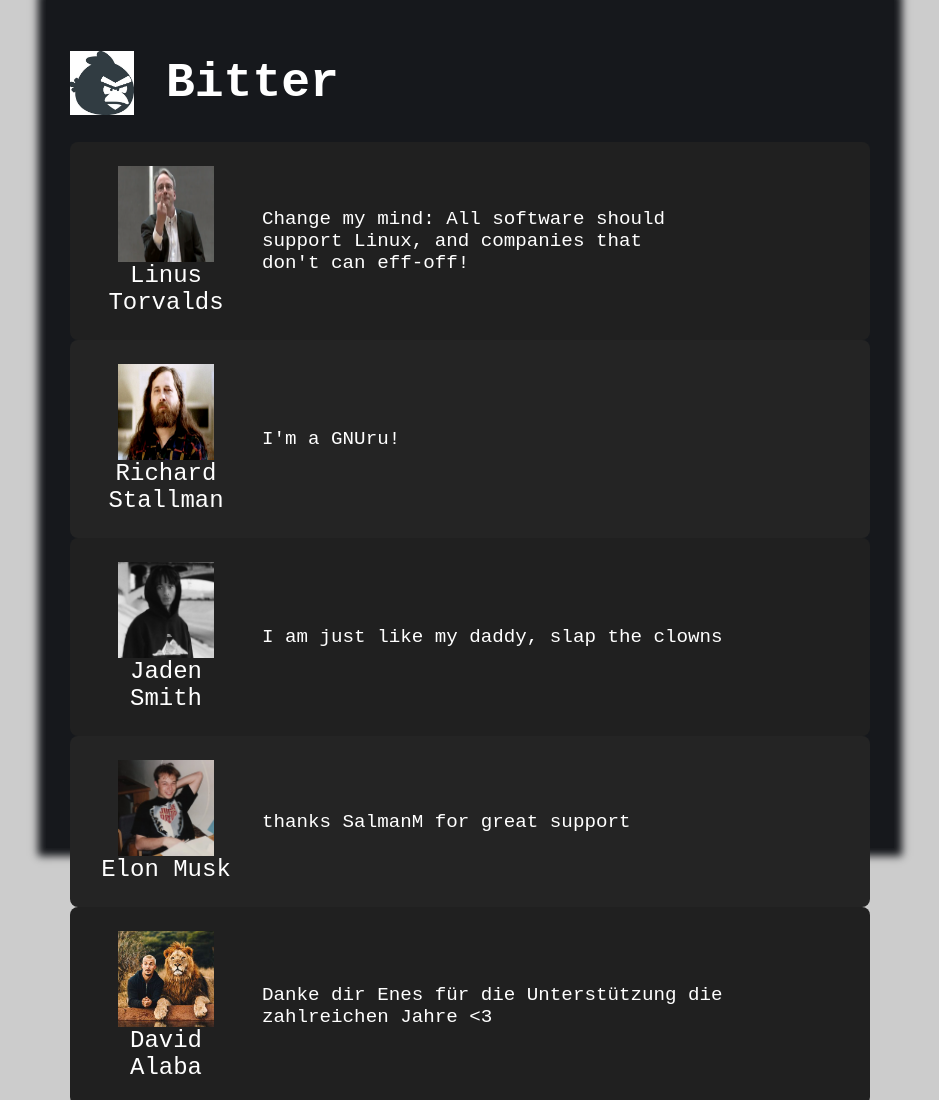
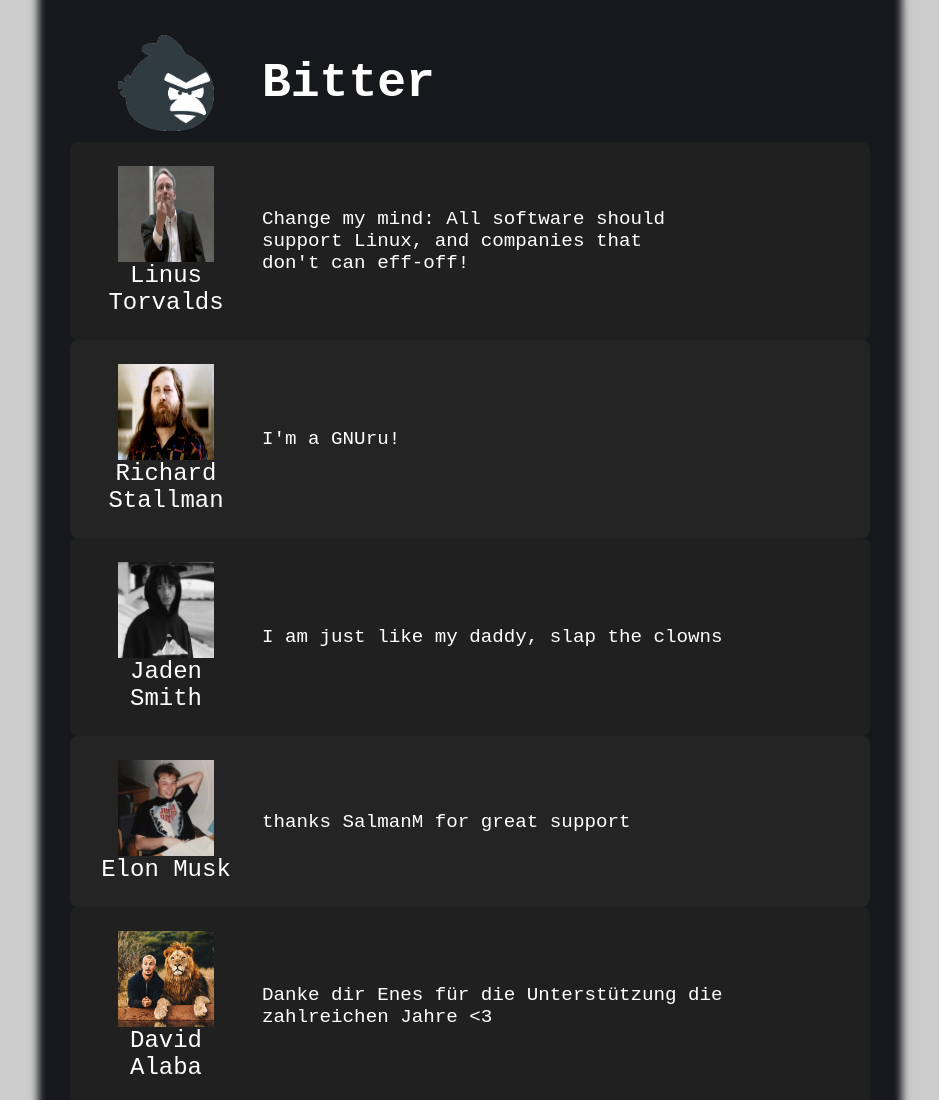
Before and after one commit to Noah2610/bitter, a plain HTML site: page index.html in a window 1280 px wide. Shown: the top 1100 px of the page, without its empty margins (170-1109 px from the left). Drawn offline with Linux system fonts and the light colour scheme.

Commit message:
Update app icon, update styling

```diff
--- a/index.html
+++ b/index.html
@@ -10,14 +10,12 @@
             <header class="header">
                 <img
                     class="header-icon"
-                    src="./images/icon.jpg"
+                    src="./images/icon.png"
                 />
                 <h1 class="header-title">Bitter</h1>
             </header>
 
-            <div class="posts">
-
-            </div>
+            <div class="posts"></div>
         </main>
 
         <script
--- a/style.css
+++ b/style.css
@@ -20,21 +20,20 @@
     background-color: var(--bg);
     color: var(--fg);
     box-shadow: 0 0 8px 8px var(--bg);
-
-    height: 100vh; /* TODO */
 }
 
 .header {
     display: flex;
     justify-content: flex-start;
     align-items: center;
+    margin-left: 2em;
 }
 
 .header-icon {
     display: inline;
-    width: 64px;
-    height: 64px;
-    margin-right: 32px;
+    width: 96px;
+    height: 96px;
+    margin-right: 2em;
 }
 
 .header-title {
```
Also changed, not shown: images/icon.jpg (deleted), images/icon.png (added).
